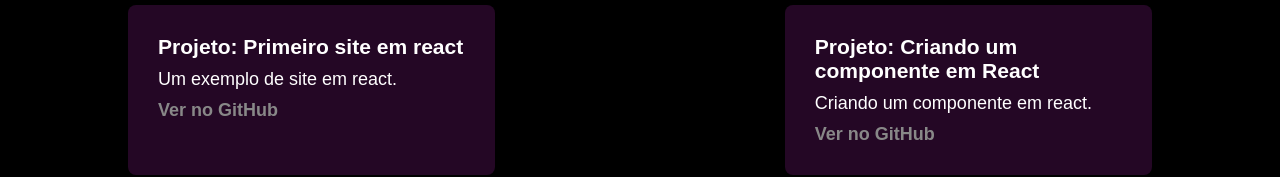
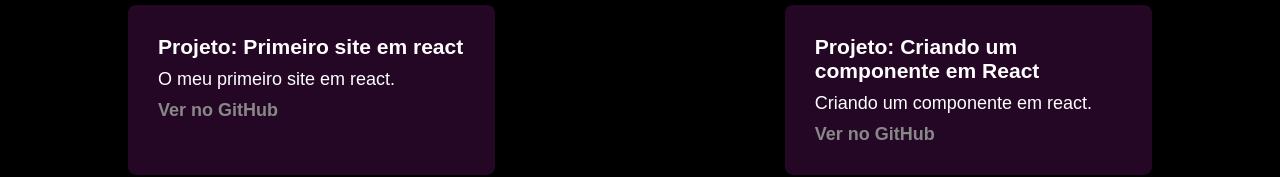
Before and after one commit to daiaraaa/projeto-pessoal-4-bimestre, a React (Vite) app: page / in a window 1280 px wide. Shown: the part 384-561 px from the top of the page. Built offline with nearby package versions, Linux system fonts and the light colour scheme.

Commit message:
Update index.jsx

```diff
--- a/src/components/Repository/index.jsx
+++ b/src/components/Repository/index.jsx
@@ -9,7 +9,7 @@
           <div className="repository-grup">
             <div className="repository-proj">
               <h3>Projeto: Primeiro site em react</h3>
-              <p>Um exemplo de site em react.</p>
+              <p>O meu primeiro site em react.</p>
               <a
                 href="https://github.com/daiaraaa/projeto-1-primeiro-site-em-react" target="_blank" rel="noopener noreferrer"className="repository-link"
               > Ver no GitHub </a>
```
